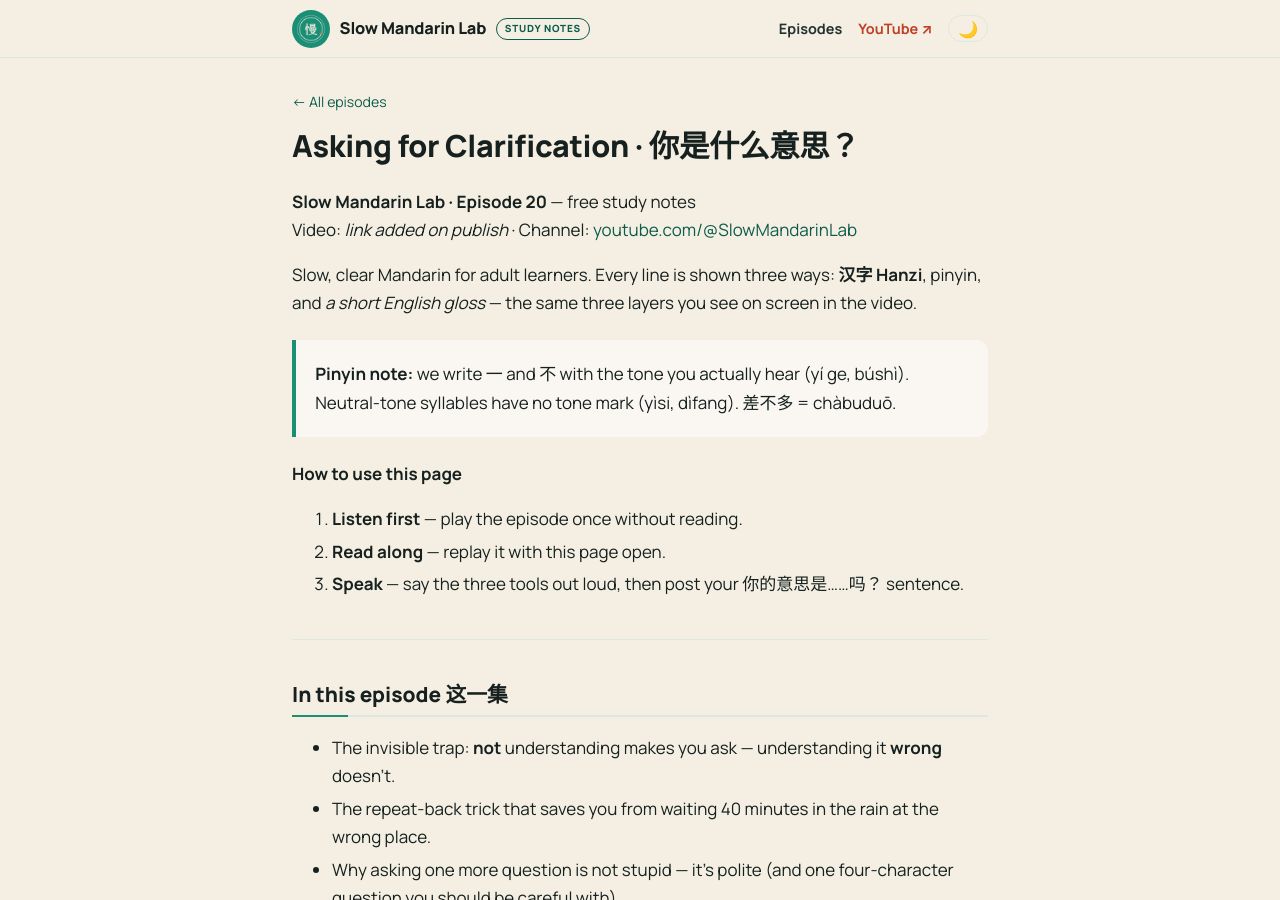
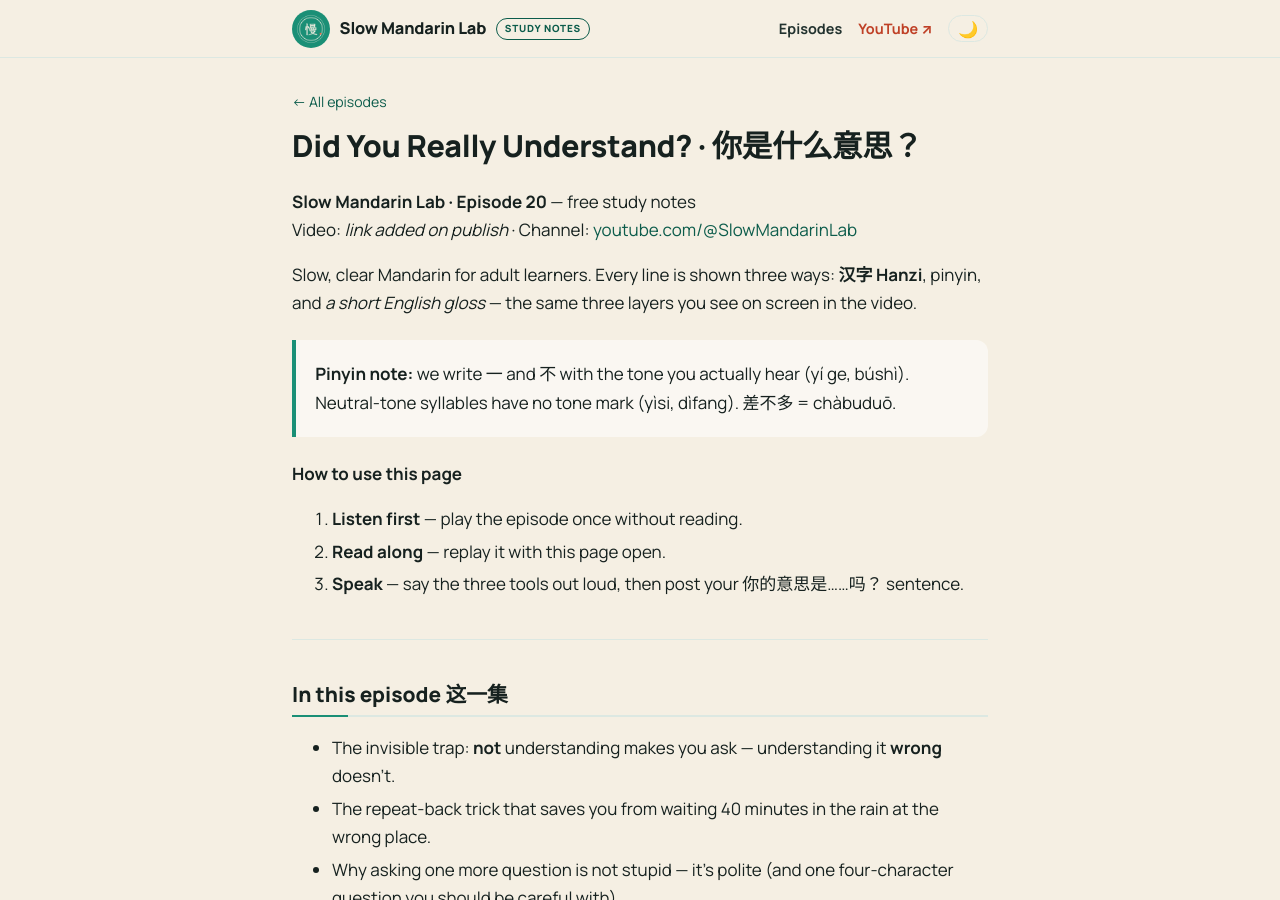
Before and after one commit to bowang168/slow-mandarin-lab, a Jekyll site: the page built from episodes/020-asking-for-clarification.md, in a window 1280 px wide and 900 px high. Built offline with Jekyll 4.4.1, drawn with Linux system fonts in a browser that asks for light colours; some web fonts are replaced.

Commit message:
020: sync study page from manifest

```diff
--- a/episodes/020-asking-for-clarification.md
+++ b/episodes/020-asking-for-clarification.md
@@ -1,11 +1,11 @@
 ---
 layout: page
-title: "Asking for Clarification · 你是什么意思？"
+title: "Did You Really Understand? · 你是什么意思？"
 description: "Free study notes for Slow Mandarin Lab Episode 20: full transcript with Hanzi, pinyin and English, key vocabulary, and speaking practice."
 permalink: /episodes/020-asking-for-clarification/
 note: 你的意思是……吗 · dialogue
 series: Season 1
-hsk: HSK 2-3
+hsk: HSK 3
 ---
 
 **Slow Mandarin Lab · Episode 20** — free study notes
@@ -635,3 +635,5 @@ Xiàcì jiàn. Mànmàn lái.
   goodbye. 多问一句，省四十分钟。
 
 *© Slow Mandarin Lab — free for personal study; please link to this page rather than re-posting.*
+
+<script type="application/json" class="turn-times">{"v": 1, "t": [0.35, 6.87, 8.95, 14.19, 15.73, 19.09, 24.11, 29.43, 35.51, 40.99, 47.33, 50.15, 54.59, 65.77, 69.95, 75.81, 82.13, 86.51, 91.83, 95.41, 100.75, 106.01, 109.74, 117.54, 122.02, 127.9, 136.36, 144.18, 152.53, 154.09, 161.71, 163.25, 170.41, 174.45, 181.79, 185.27, 189.51, 191.07, 196.19, 201.31, 206.77, 208.09, 215.19, 217.59, 222.01, 225.71, 229.13, 231.49, 236.11, 238.13, 244.97, 248.62, 253.06, 258.88, 264.39, 268.36, 275.31, 280.56, 285.62, 289.02, 293.82, 300.26, 307.05, 309.21, 313.39, 317.39, 321.29, 326.71, 332.05, 336.27, 342.81, 346.01, 350.07, 355.39, 360.87, 367.17, 370.83, 374.63, 380.23, 383.37, 389.82, 393.24, 395.6, 401.62, 412.4, 417.7, 423.64, 429.48, 436.84, 441.08, 447.02, 451.88, 455.34, 462.76, 467.72, 470.84, 472.14, 477.04, 485.48, 491.42, 498.94, 500.8, 507.42, 512.92, 517.6, 518.94, 523.12, 527.34, 530.64, 532.3, 535.9, 538.02, 542.74, 546.72, 550.28, 554.78, 557.56, 559.72, 565.56, 576.0, 584.42, 589.94, 593.94, 601.02, 609.24, 612.84, 618.8, 622.06, 628.38, 634.5, 638.08, 641.28]}</script>
```
